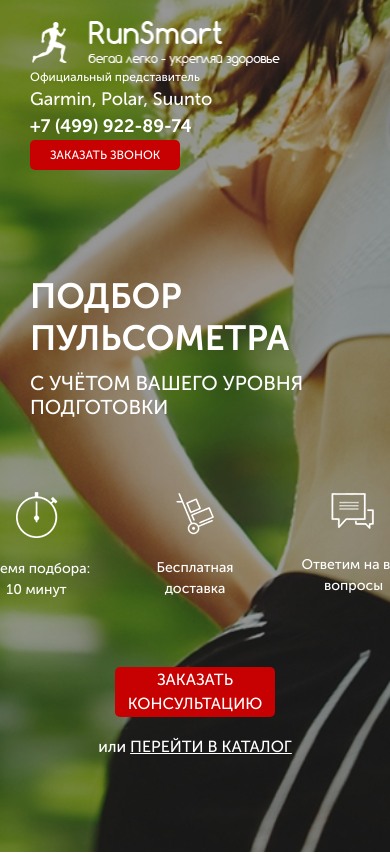
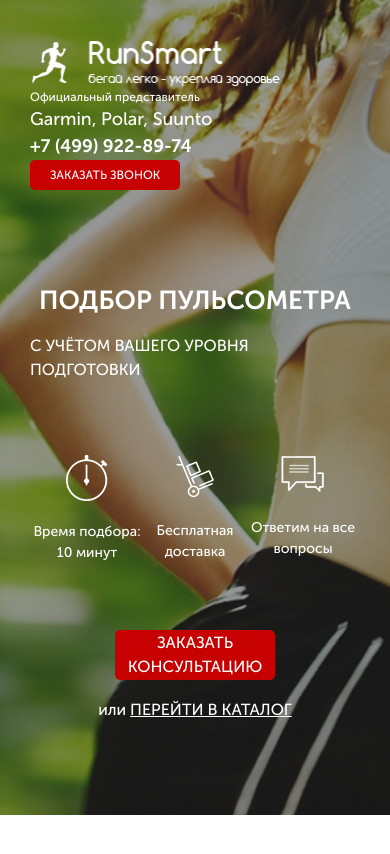
Before and after one commit to eugenedefox/Pulse_gulp, a website: page src/index.html in a window 390 px wide. Shown: the top 854 px of the page. Drawn offline with Linux system fonts and the light colour scheme.

Commit message:
2 section final

```diff
--- a/src/sass/blocks/_media.scss
+++ b/src/sass/blocks/_media.scss
@@ -137,7 +137,22 @@
     }
 }
 @media(max-width:576px){
+    .header{
+        margin-top: 20px;
+    }
     .promo{
         background-position: -150px;
+        &__header{
+            font-size: 26px;
+            text-align: left;
+            margin-top: 0;
+        }
+        &__icons{
+            justify-content:center;
+        }
+        &__subheader{
+            font-size: 16px;
+            text-align: left;
+        }
     }
 }
```
Also changed, not shown: src/css/style.min.css.
